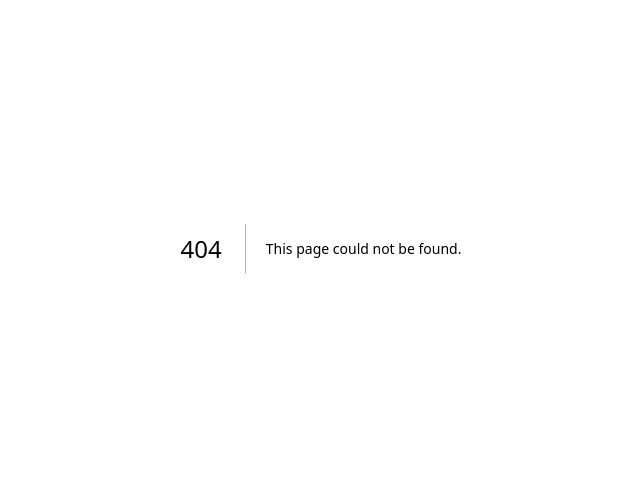
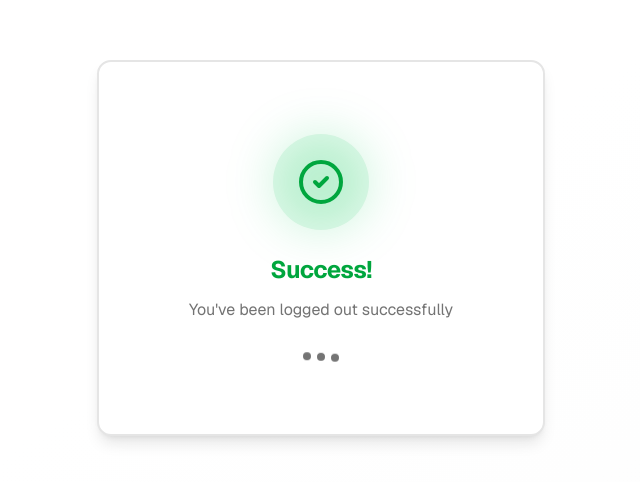
Before and after one commit to kwoktung/markdown-resume-generator, a Next.js app: page /sign-out in a window 1280 px wide. Before the commit this address had no page. Shown: the part 152-634 px from the top of the page, without its empty margins (319-959 px from the left). Built offline with nearby package versions, Linux system fonts and the light colour scheme.

Commit message:
feat: add dedicated logout page with enhanced UX

```diff
--- a/src/app/(login)/logout/page.tsx
+++ /dev/null
@@ -1,31 +0,0 @@
-"use client";
-
-import Head from "next/head";
-import { signOut } from "next-auth/react";
-import { useEffect } from "react";
-
-const Logout = () => {
-  useEffect(() => {
-    signOut({
-      redirectTo: "/",
-    });
-  }, []);
-
-  return (
-    <div className="flex items-center justify-center">
-      <Head>
-        <title>Logging Out</title>
-        <meta name="description" content="Logging out of your account" />
-      </Head>
-      <div className="text-center">
-        <div className="animate-spin rounded-full h-12 w-12 border-t-2 border-b-2 border-primary/90 mx-auto"></div>
-        <p className="mt-4 text-lg text-foreground">Logging out...</p>
-        <p className="mt-2 text-sm text-foreground/50">
-          Redirecting to login...
-        </p>
-      </div>
-    </div>
-  );
-};
-
-export default Logout;
--- a/src/app/(login)/sign-in/page.tsx
+++ b/src/app/(login)/sign-in/page.tsx
@@ -11,12 +11,30 @@ import {
 } from "@/components/ui/card";
 import { useSession } from "next-auth/react";
 import { redirect } from "next/navigation";
+import { useState } from "react";
 
 export default function SignIn() {
   const { data: session } = useSession();
+  const [isSigningIn, setIsSigningIn] = useState(false);
+
   if (session) {
     redirect("/documents");
   }
+
+  const handleSignIn = async () => {
+    setIsSigningIn(true);
+    try {
+      await signIn("google", {
+        redirectTo: "/documents",
+      });
+    } catch (error) {
+      console.error("Sign-in error:", error);
+    } finally {
+      // Note: For OAuth providers, this might not execute as the page redirects
+      setIsSigningIn(false);
+    }
+  };
+
   return (
     <div className="flex min-h-screen items-center justify-center bg-muted/40 p-4">
       <Card className="w-full max-w-md">
@@ -30,15 +48,38 @@ export default function SignIn() {
         </CardHeader>
         <CardContent className="space-y-4">
           <Button
-            onClick={() =>
-              signIn("google", {
-                redirectTo: "/documents",
-              })
-            }
+            onClick={handleSignIn}
             variant="outline"
             size="lg"
             className="w-full gap-3"
+            disabled={isSigningIn}
           >
+            {isSigningIn ? (
+              <>
+                <svg
+                  className="size-5 animate-spin"
+                  xmlns="http://www.w3.org/2000/svg"
+                  fill="none"
+                  viewBox="0 0 24 24"
+                >
+                  <circle
+                    className="opacity-25"
+                    cx="12"
+                    cy="12"
+                    r="10"
+                    stroke="currentColor"
+                    strokeWidth="4"
+                  />
+                  <path
+                    className="opacity-75"
+                    fill="currentColor"
+                    d="M4 12a8 8 0 018-8V0C5.373 0 0 5.373 0 12h4zm2 5.291A7.962 7.962 0 014 12H0c0 3.042 1.135 5.824 3 7.938l3-2.647z"
+                  />
+                </svg>
+                Signing in...
+              </>
+            ) : (
+              <>
                 <svg
                   className="size-5"
                   viewBox="0 0 24 24"
@@ -62,6 +103,8 @@ export default function SignIn() {
                   />
                 </svg>
                 Continue with Google
+              </>
+            )}
           </Button>
           <p className="px-8 text-center text-sm text-muted-foreground">
             By continuing, you agree to our Terms of Service and Privacy Policy
--- /dev/null
+++ b/src/app/(login)/sign-out/page.tsx
@@ -0,0 +1,91 @@
+"use client";
+
+import { signOut } from "next-auth/react";
+import { useEffect, useState } from "react";
+import { LogOut, CheckCircle2 } from "lucide-react";
+import { Card, CardContent } from "@/components/ui/card";
+
+const Logout = () => {
+  const [status, setStatus] = useState<"logging-out" | "success">(
+    "logging-out",
+  );
+
+  useEffect(() => {
+    const performLogout = async () => {
+      // Show logging out state for a moment
+      await new Promise((resolve) => setTimeout(resolve, 800));
+      setStatus("success");
+
+      // Wait a bit to show success state
+      await new Promise((resolve) => setTimeout(resolve, 600));
+
+      // Then sign out
+      signOut({
+        redirectTo: "/",
+      });
+    };
+
+    performLogout();
+  }, []);
+
+  return (
+    <div className="min-h-screen flex items-center justify-center bg-gradient-to-br from-background via-background to-muted/20 p-4">
+      <Card className="w-full max-w-md shadow-lg border-2">
+        <CardContent className="pt-12 pb-12 px-8">
+          <div className="text-center space-y-6">
+            {/* Icon */}
+            <div className="flex justify-center">
+              {status === "logging-out" ? (
+                <div className="relative">
+                  <div className="absolute inset-0 bg-primary/20 rounded-full blur-xl"></div>
+                  <div className="relative bg-primary/10 rounded-full p-6">
+                    <LogOut className="size-12 text-primary animate-pulse" />
+                  </div>
+                </div>
+              ) : (
+                <div className="relative">
+                  <div className="absolute inset-0 bg-green-500/20 rounded-full blur-xl"></div>
+                  <div className="relative bg-green-500/10 rounded-full p-6">
+                    <CheckCircle2 className="size-12 text-green-600 animate-in zoom-in duration-300" />
+                  </div>
+                </div>
+              )}
+            </div>
+
+            {/* Text */}
+            <div className="space-y-3">
+              {status === "logging-out" ? (
+                <>
+                  <h2 className="text-2xl font-bold tracking-tight">
+                    Logging Out
+                  </h2>
+                  <p className="text-muted-foreground">
+                    Please wait while we sign you out...
+                  </p>
+                </>
+              ) : (
+                <>
+                  <h2 className="text-2xl font-bold tracking-tight text-green-600">
+                    Success!
+                  </h2>
+                  <p className="text-muted-foreground">
+                    You&apos;ve been logged out successfully
+                  </p>
+                </>
+              )}
+            </div>
+
+            {/* Loading indicator */}
+            <div className="flex justify-center gap-1.5 pt-2">
+              <div className="size-2 bg-primary/60 rounded-full animate-bounce [animation-delay:-0.3s]"></div>
+              <div className="size-2 bg-primary/60 rounded-full animate-bounce [animation-delay:-0.15s]"></div>
+              <div className="size-2 bg-primary/60 rounded-full animate-bounce"></div>
+            </div>
+          </div>
+        </CardContent>
+      </Card>
+    </div>
+  );
+};
+
+export default Logout;
--- a/src/app/(protected)/documents/page.tsx
+++ b/src/app/(protected)/documents/page.tsx
@@ -22,7 +22,15 @@ import {
   TableHeader,
   TableRow,
 } from "@/components/ui/table";
-import { Plus, Pencil, Trash2, FileText, Loader2, Copy } from "lucide-react";
+import {
+  Plus,
+  Pencil,
+  Trash2,
+  FileText,
+  Loader2,
+  Copy,
+  LogOut,
+} from "lucide-react";
 import axios from "axios";
 
 import { DocumentLoadingState } from "./loading-state";
@@ -125,6 +133,16 @@ const Dashboard = () => {
                 Create and manage your resume documents
               </p>
             </div>
+            <div className="flex gap-2">
+              <Button
+                size="lg"
+                variant="outline"
+                className="gap-2"
+                onClick={() => router.push("/sign-out")}
+              >
+                <LogOut className="size-5" />
+                Logout
+              </Button>
               <Button
                 size="lg"
                 className="gap-2"
@@ -133,6 +151,7 @@ const Dashboard = () => {
                 <Plus className="size-5" />
                 New Document
               </Button>
+            </div>
           </div>
         </div>
 
```
Lines whose indentation alone changed are shown as unchanged.
